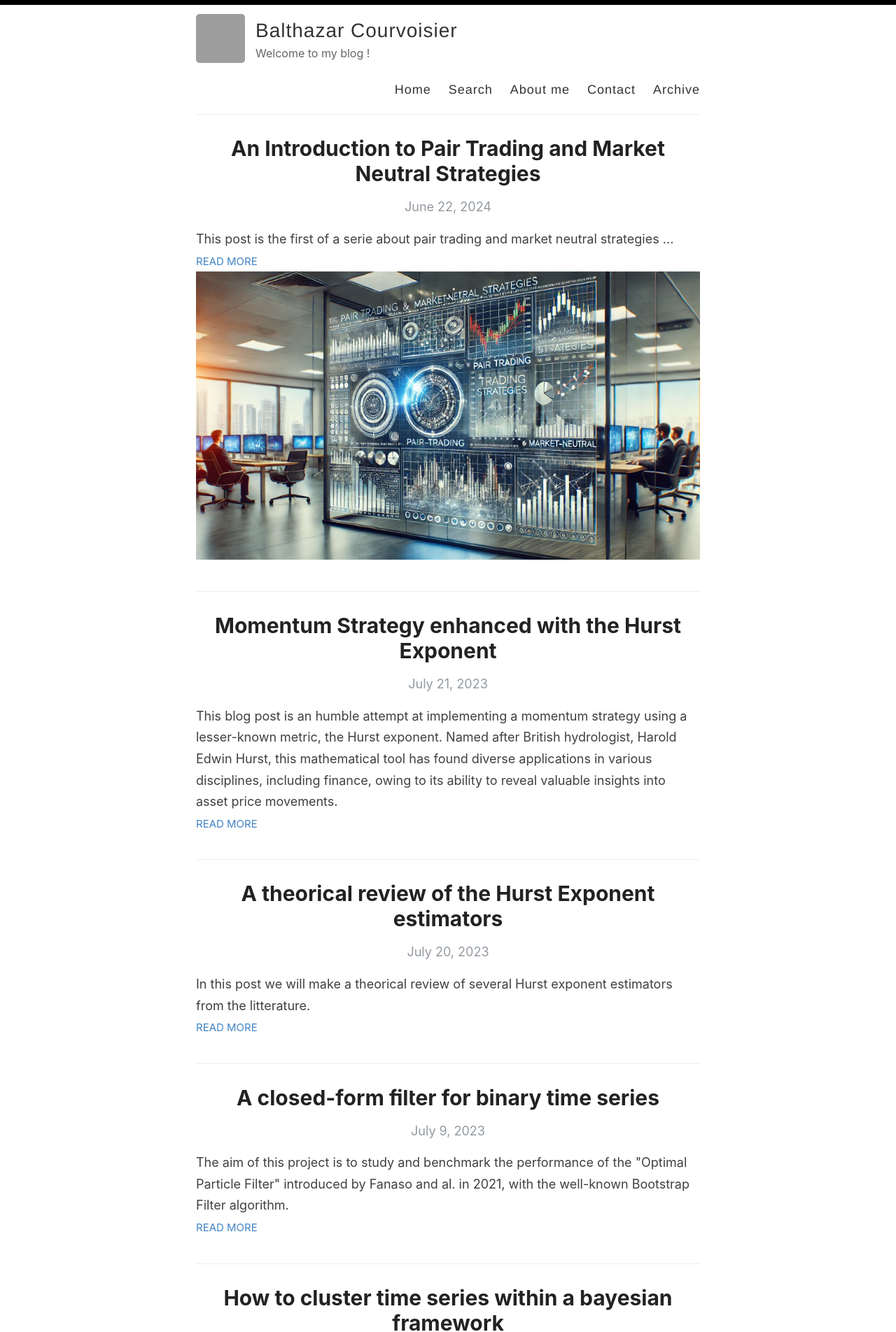
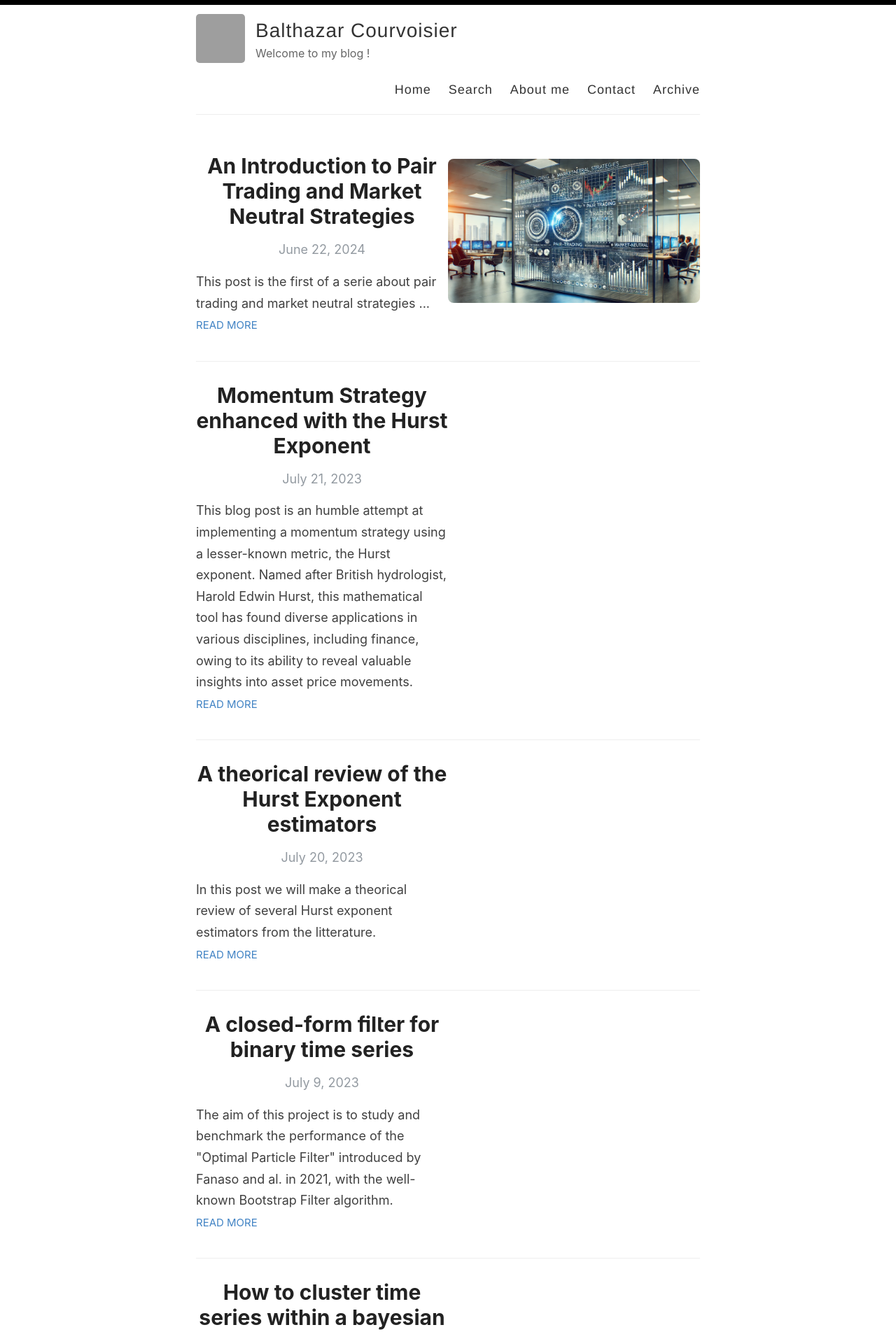
Before and after one commit to Zaltarba/blog, a Jekyll site: the page built from index.html, in a window 1280 px wide. Shown: the top 1904 px of the page at 70% size. Built offline with Jekyll 4.4.1, drawn with Linux system fonts in a browser that asks for light colours; the list of posts is cut into pages by our own code.

Commit message:
Update default.html

```diff
--- a/_layouts/default.html
+++ b/_layouts/default.html
@@ -13,6 +13,36 @@
     <meta name="theme-color" content="#000000">
     <link rel="icon" type="image/png" sizes="32x32" href="{{ site.baseurl }}/images/favicon-32x32.png">
     {% include analytics_head.html %}
+
+    <style>
+      .post {
+        display: flex;
+        flex-direction: row;
+        align-items: center;
+        justify-content: space-between;
+      }
+      .content, .post-image {
+        flex-basis: 50%;
+      }
+      .post-image img {
+        width: 100%;
+        height: auto;
+        border-radius: 8px;
+      }
+      /* Responsive adjustments */
+      @media (max-width: 768px) {
+        .post {
+          flex-direction: column;
+        }
+        .content, .post-image {
+          flex-basis: 100%;
+        }
+        .post-image {
+          margin-top: 20px; /* Add some space between the text and the image */
+        }
+      }
+    </style>
+
   </head>
 
   <body>
```
